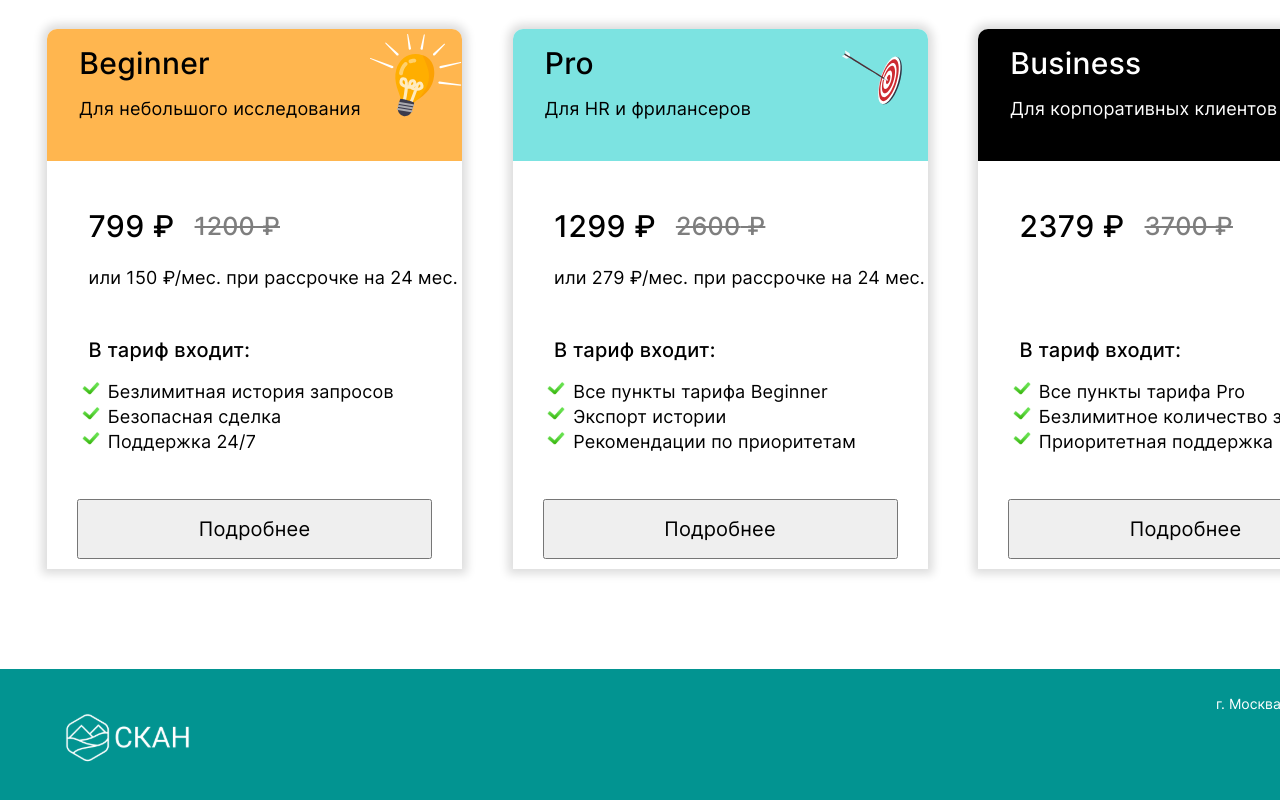
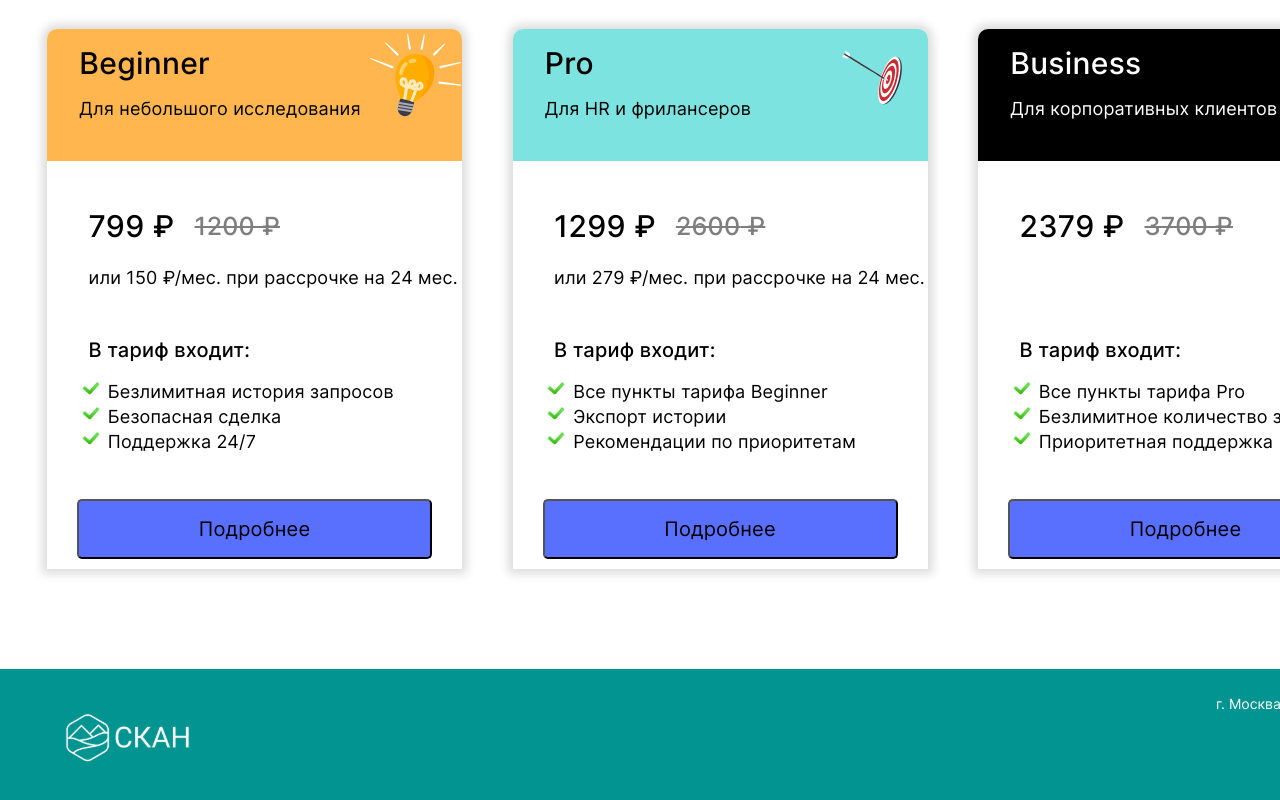
Before and after one commit to olesya-larionova/sf_diploma, a React (Create React App) app: page / in a window 1280 px wide. Shown: the part 1896-2696 px from the top of the page. Built offline with nearby package versions, Linux system fonts and the light colour scheme.

Commit message:
Add files via upload

```diff
--- a/src/components/Tariffes/TariffCard.tsx
+++ b/src/components/Tariffes/TariffCard.tsx
@@ -50,7 +50,7 @@ const TariffCard:FunctionComponent<TProps> = (props) => {
                     <li className={css.tariff_card_bottom_li}>{data.incl2}</li>
                     <li className={css.tariff_card_bottom_li}>{data.incl3}</li>
                 </ul>
-                <button className={css.tariff_card_bottom_btn}>{currentTarrife ? "Перейти в личный кабинет" : "Подробнее"}</button>
+                <button className={currentTarrife? css.tariff_card_bottom_btn : css.tariff_card_bottom_btn_blue}>{currentTarrife ? "Перейти в личный кабинет" : "Подробнее"}</button>
             </div>
         </div>
     )
--- a/src/components/Tariffes/Tariffes.module.css
+++ b/src/components/Tariffes/Tariffes.module.css
@@ -107,7 +107,25 @@
     letter-spacing: 0.01em;
     text-align: center;
     margin-top: 30px;
+    border-radius: 5px;
     cursor: pointer;
+
+}
+
+.tariff_card_bottom_btn_blue {
+    width: 355px;
+    height: 60px;
+    align-self: center;
+    font-family: Inter;
+    font-size: 20px;
+    font-weight: 400;
+    line-height: 24.2px;
+    letter-spacing: 0.01em;
+    text-align: center;
+    margin-top: 30px;
+    border-radius: 5px;
+    cursor: pointer;
+    background-color: rgb(89,112,255,1);
 }
 
 .prices {
```
